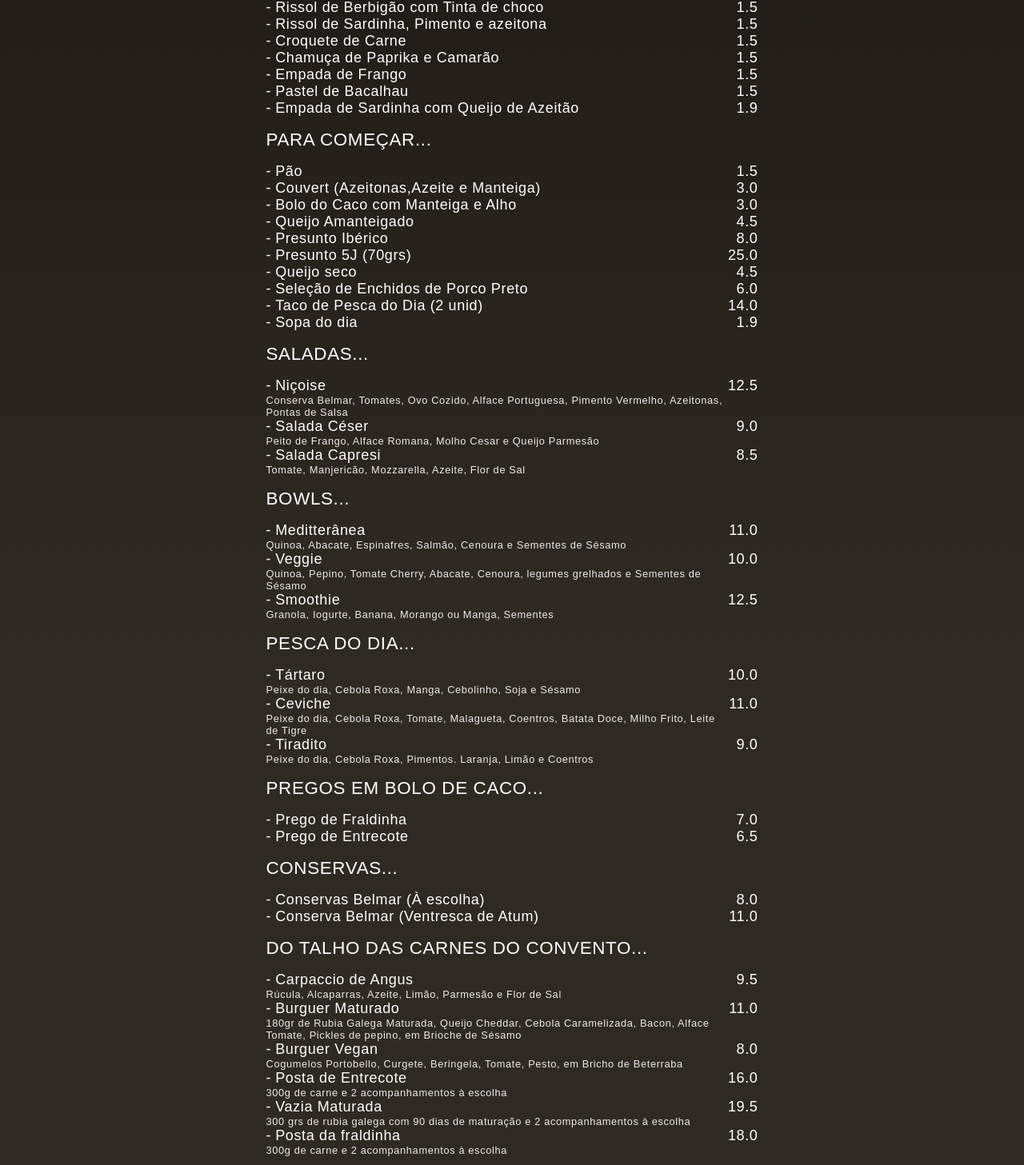
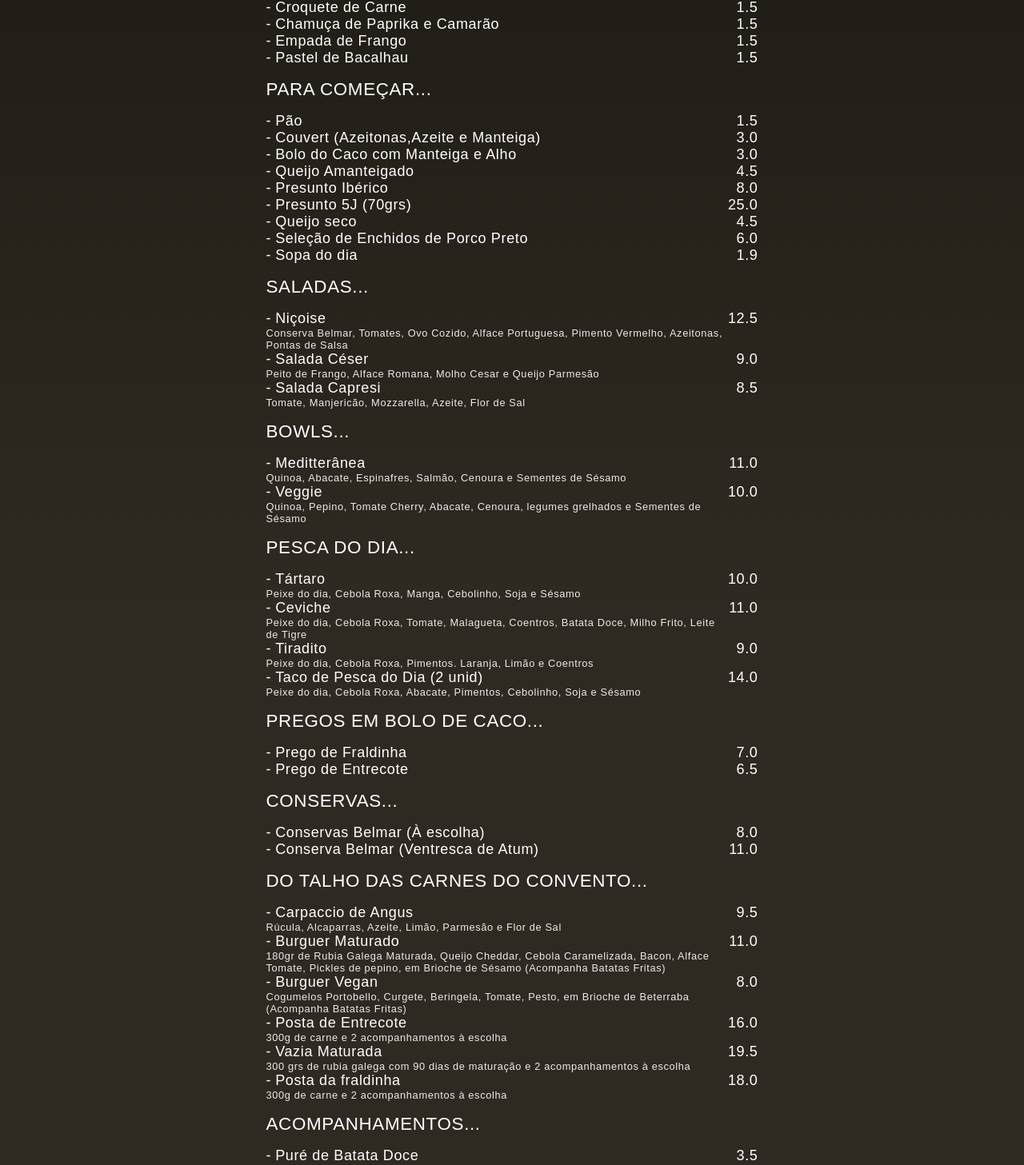
Before and after one commit to wanderson1873/barriga-de-freira, a React (Create React App) app: page / in a window 1280 px wide. Shown: the part 795-2252 px from the top of the page at 80% size. Built offline with nearby package versions, Linux system fonts and the light colour scheme; a web font is replaced by a local one.

Commit message:
Update Ementa.js

```diff
--- a/src/components/Ementa.js
+++ b/src/components/Ementa.js
@@ -7,9 +7,7 @@ const Ementa = () => {
          <p>
          Baguette com sementes <br/>
          Integral <br/>
-         Pão da Avó <br/>
          Croissants <br/>
-         Roll n' Ball <br/>
          <br/>
          </p>
          <div>
@@ -182,13 +180,6 @@ const Ementa = () => {
                <li className="price">1.5</li>
             </ul>
 
-            <ul>
-               <li className="name">
-                  Empada de Sardinha com Queijo de Azeitão
-               </li>
-               <li className="price">1.9</li>
-            </ul>
-
          </div>
 
          <div>
@@ -251,13 +242,6 @@ const Ementa = () => {
 
             <ul>
                <li className="name">
-                  Taco de Pesca do Dia (2 unid)
-               </li>
-               <li className="price">14.0</li>
-            </ul>
-
-            <ul>
-               <li className="name">
                   Sopa do dia
                </li>
                <li className="price">1.9</li>
@@ -311,14 +295,6 @@ const Ementa = () => {
                <li className="price">10.0</li>
             </ul>
 
-            <ul>
-               <li className="name">
-                  Smoothie
-                  <span>Granola, Iogurte, Banana, Morango ou Manga, Sementes</span>
-               </li>
-               <li className="price">12.5</li>
-            </ul>
-
          </div>
 
          <div>
@@ -345,6 +321,14 @@ const Ementa = () => {
                   <span>Peixe do dia, Cebola Roxa, Pimentos. Laranja, Limão e Coentros</span>
                </li>
                <li className="price">9.0</li>
+            </ul>
+
+            <ul>
+               <li className="name">
+                  Taco de Pesca do Dia (2 unid)
+                  <span>Peixe do dia, Cebola Roxa, Abacate, Pimentos, Cebolinho, Soja e Sésamo</span>
+               </li>
+               <li className="price">14.0</li>
             </ul>
 
          </div>
@@ -397,7 +381,7 @@ const Ementa = () => {
             <ul>
                <li className="name">
                   Burguer Maturado
-                  <span>180gr de Rubia Galega Maturada, Queijo Cheddar, Cebola Caramelizada, Bacon, Alface Tomate, Pickles de pepino, em Brioche de Sésamo</span>
+                  <span>180gr de Rubia Galega Maturada, Queijo Cheddar, Cebola Caramelizada, Bacon, Alface Tomate, Pickles de pepino, em Brioche de Sésamo (Acompanha Batatas Fritas)</span>
                </li>
                <li className="price">11.0</li>
             </ul>
@@ -405,7 +389,7 @@ const Ementa = () => {
             <ul>
                <li className="name">
                   Burguer Vegan
-                  <span>Cogumelos Portobello, Curgete, Beringela, Tomate, Pesto, em Bricho de Beterraba</span>
+                  <span>Cogumelos Portobello, Curgete, Beringela, Tomate, Pesto, em Brioche de Beterraba (Acompanha Batatas Fritas)</span>
                </li>
                <li className="price">8.0</li>
             </ul>
```
